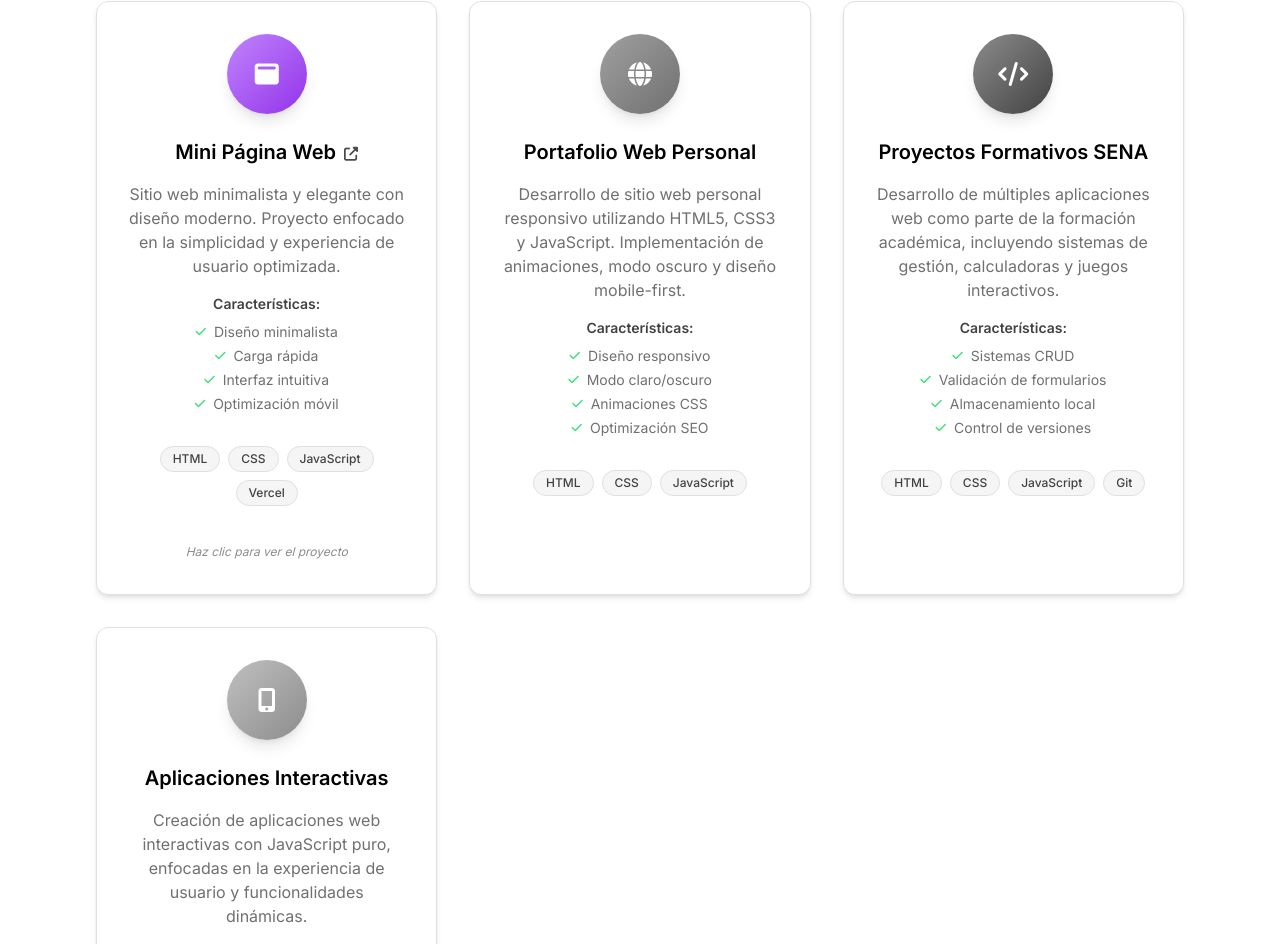
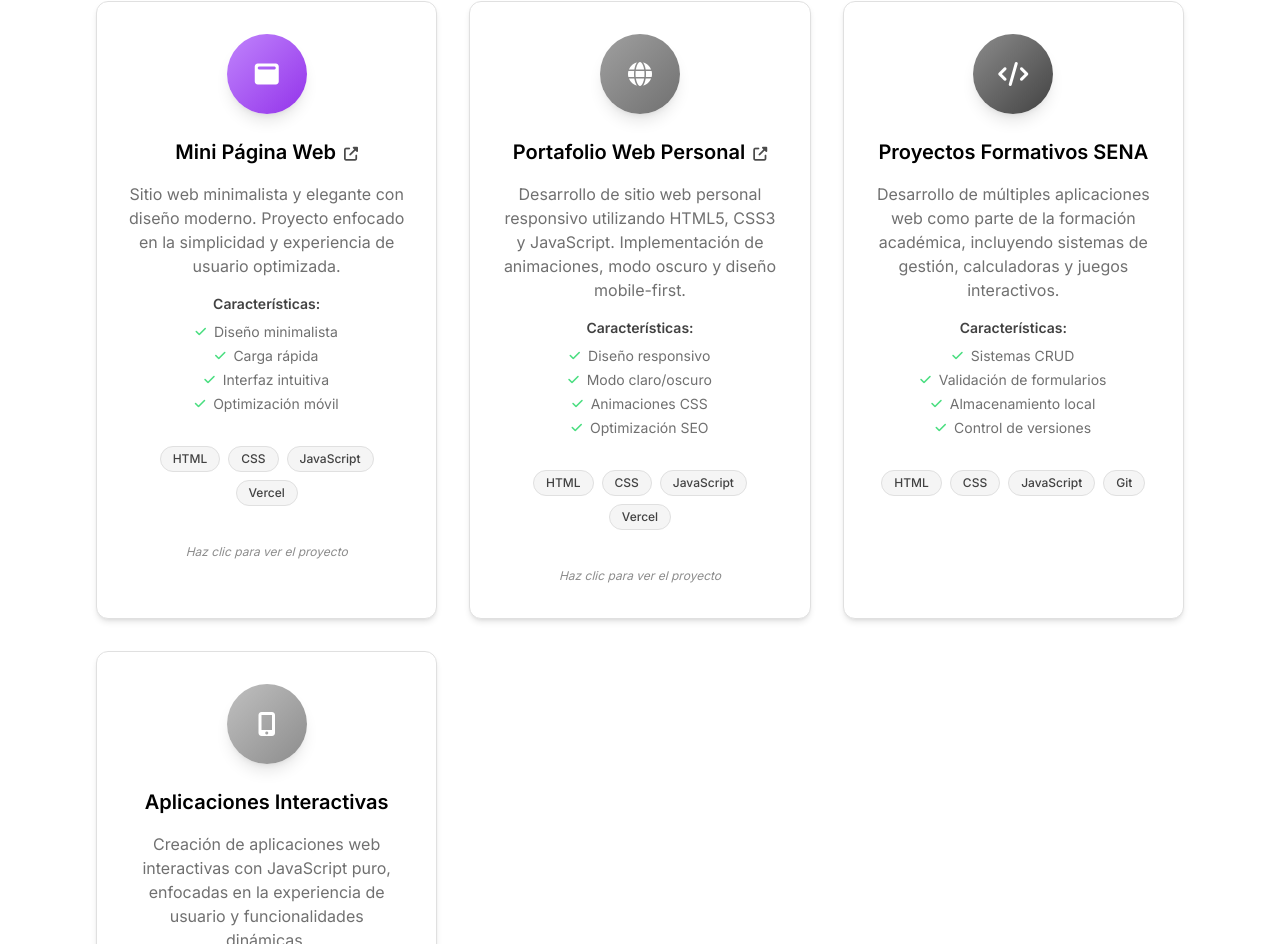
Before and after one commit to chaustrexp/Hoja-de-Vida, a React (Create React App) app: page / in a window 1280 px wide. Shown: the part 4619-5563 px from the top of the page. Built offline with nearby package versions, Linux system fonts and the light colour scheme.

Commit message:
feat: Agregar enlace externo al Portafolio Web Personal en Vercel

```diff
--- a/src/components/Projects.js
+++ b/src/components/Projects.js
@@ -103,14 +103,16 @@ const Projects = () => {
       title: 'Portafolio Web Personal',
       description: 'Desarrollo de sitio web personal responsivo utilizando HTML5, CSS3 y JavaScript. Implementación de animaciones, modo oscuro y diseño mobile-first.',
       icon: 'fas fa-globe',
-      technologies: ['HTML', 'CSS', 'JavaScript'],
+      technologies: ['HTML', 'CSS', 'JavaScript', 'Vercel'],
       color: 'from-elegant-400 to-elegant-600',
       features: [
         'Diseño responsivo',
         'Modo claro/oscuro',
         'Animaciones CSS',
         'Optimización SEO'
-      ]
+      ],
+      link: 'https://portafolio-nu-seven-82.vercel.app/',
+      isExternal: true
     },
     {
       title: 'Proyectos Formativos SENA',
```
